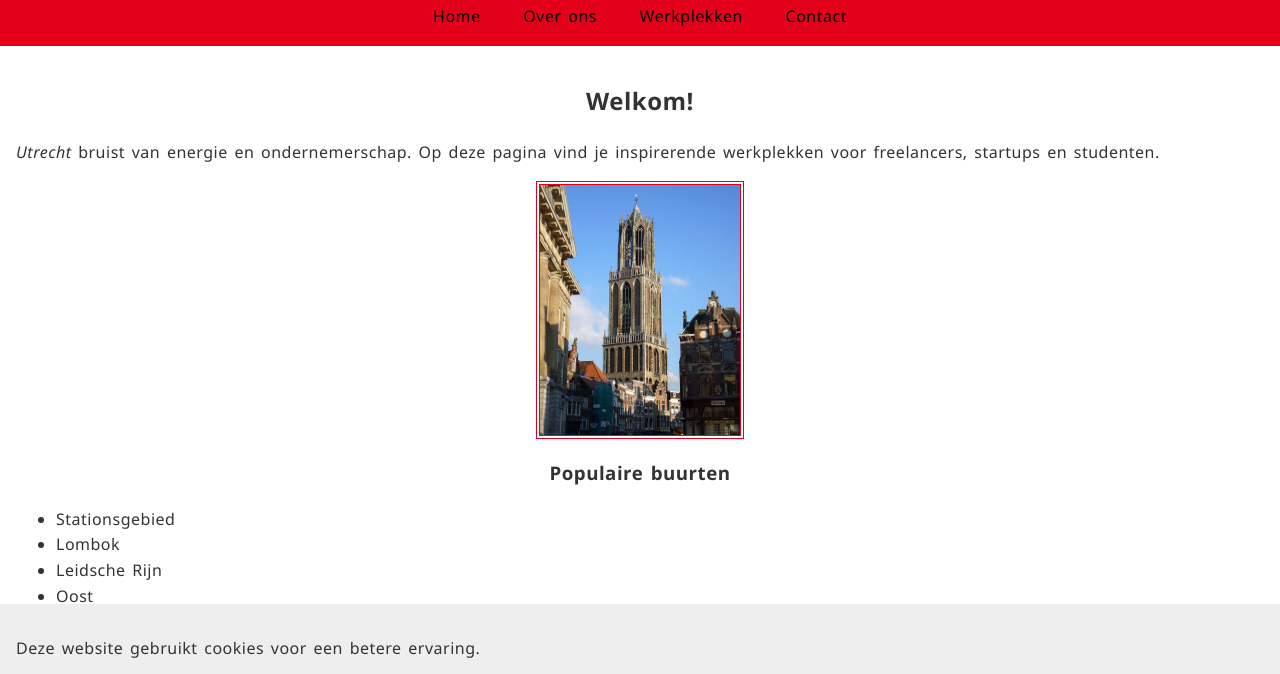
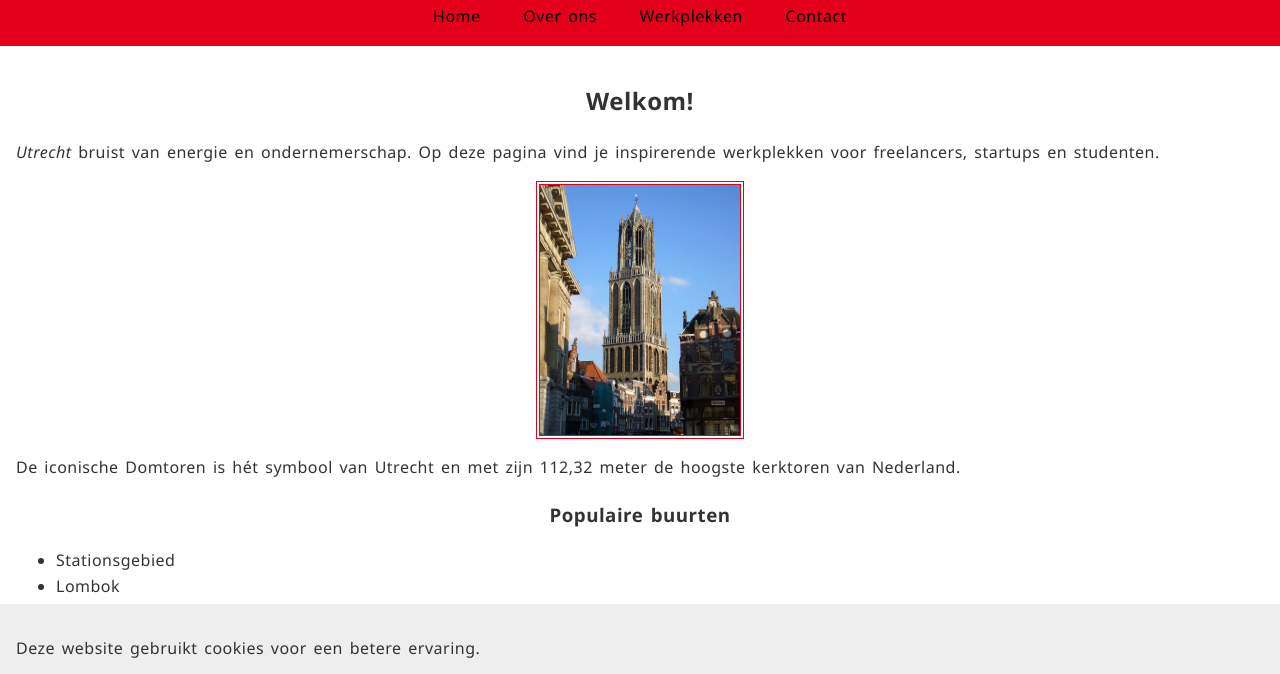
Before and after one commit to BroodBeuker2003/PlaceForUtrecht.github.io, a plain HTML site: page index.html in a window 1280 px wide. Shown: the part 106-780 px from the top of the page. Drawn offline with Linux system fonts and the light colour scheme.

Commit message:
added small text to img

```diff
--- a/index.html
+++ b/index.html
@@ -25,6 +25,7 @@
 			<h2>Welkom!</h2>
 			<p><em>Utrecht</em> bruist van energie en ondernemerschap. Op deze pagina vind je inspirerende werkplekken voor freelancers, startups en studenten.</p>
 			<img id="domtoren" src="Media\Domtoren.jpeg" alt="Domtoren Utrecht">
+			<p>De iconische Domtoren is hét symbool van Utrecht en met zijn 112,32 meter de hoogste kerktoren van Nederland.</p>
 		</article>
 
 		<aside>
```
